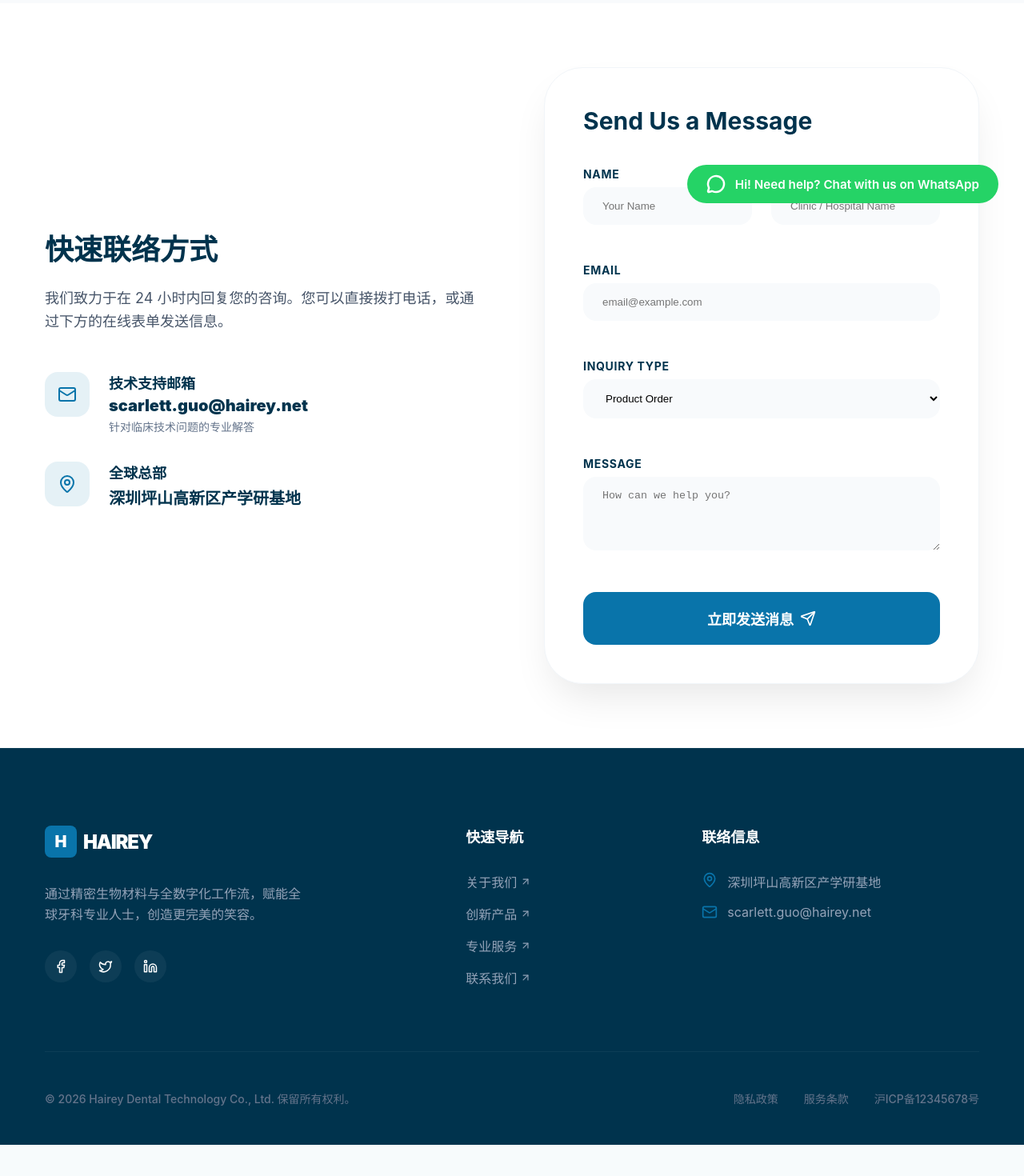
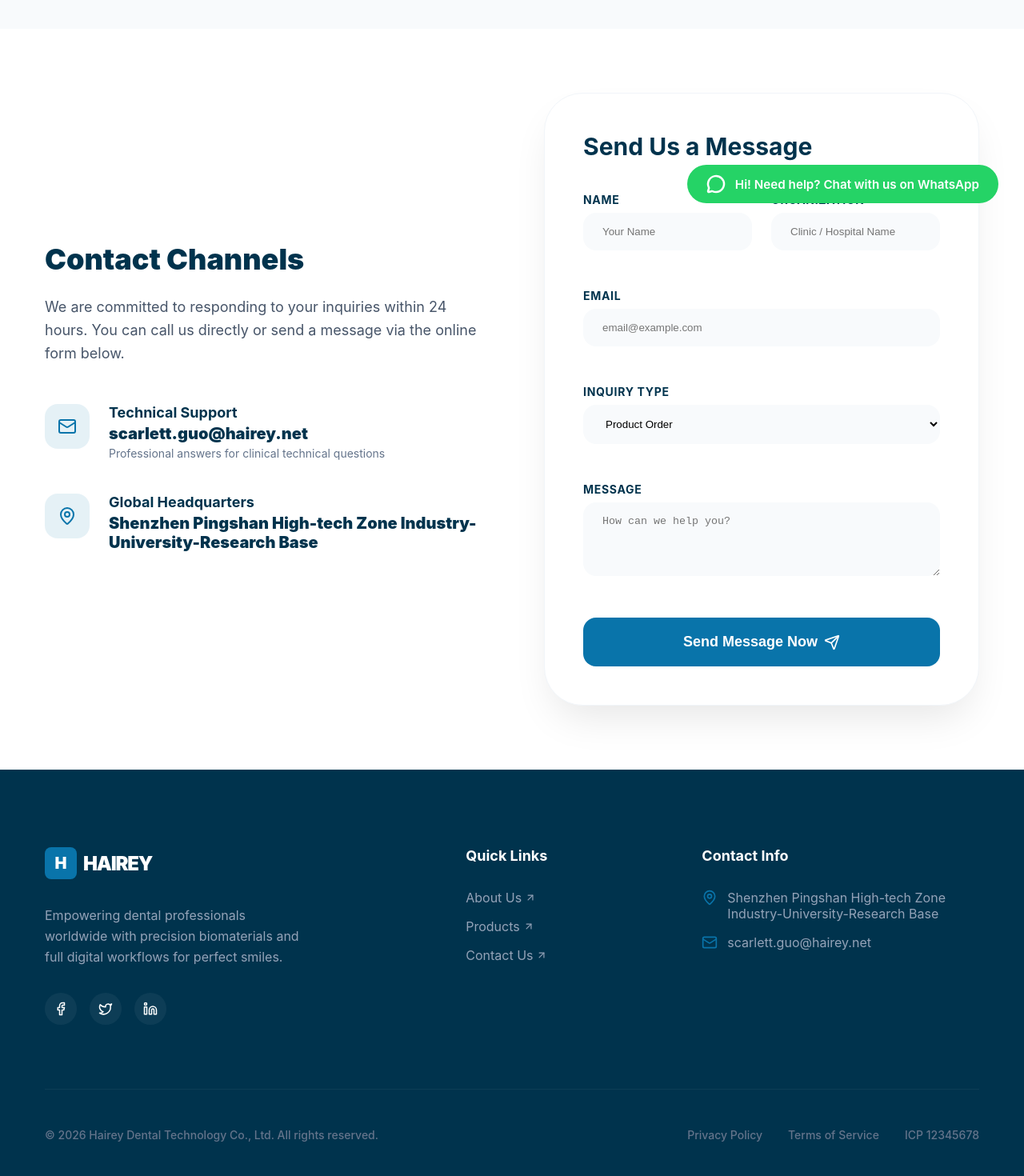
Before and after one commit to xingzhichen/hairey-web, a Next.js app: page /contact in a window 1280 px wide. Shown: the part 514-1984 px from the top of the page at 80% size. Before the commit the page ends 1945 px from the top, so only its background shows below. Built offline with nearby package versions, Linux system fonts and the light colour scheme.

Commit message:
feat: 将界面文本从中文翻译为英文

```diff
--- a/src/components/contact/ContactForm.tsx
+++ b/src/components/contact/ContactForm.tsx
@@ -157,14 +157,14 @@ export const ContactForm = () => {
         >
           {status === 'loading' ? (
             <>
-              <span>发送中...</span>
+              <span>Sending...</span>
               <Loader2 size={20} className="animate-spin" />
             </>
           ) : status === 'success' ? (
-            <span>已发送</span>
+            <span>Sent</span>
           ) : (
             <>
-              <span>立即发送消息</span>
+              <span>Send Message Now</span>
               <Send size={20} />
             </>
           )}
--- a/src/components/contact/ContactHeader.tsx
+++ b/src/components/contact/ContactHeader.tsx
@@ -18,10 +18,10 @@ export const ContactHeader = () => {
             animate={{ opacity: 1, y: 0 }}
             className={styles.heroTitleLight}
           >
-            联系 <span className={styles.textPrimary}>HAIREY</span>
+            Contact <span className={styles.textPrimary}>HAIREY</span>
           </motion.h1>
           <p className={styles.heroSubtitleLight}>
-            无论是技术咨询、产品订购还是寻求合作，我们的专家团队都将为您提供即时响应。
+            Whether for technical consultation, product ordering, or partnership inquiries, our expert team is ready to provide immediate response.
           </p>
         </div>
       </div>
--- a/src/components/contact/ContactInfo.tsx
+++ b/src/components/contact/ContactInfo.tsx
@@ -9,16 +9,16 @@ export const ContactInfo = () => {
   return (
     <div style={{ display: 'flex', flexDirection: 'column', gap: '3rem' }}>
       <div>
-        <h2 className={styles.sectionTitle}>快速联络方式</h2>
+        <h2 className={styles.sectionTitle}>Contact Channels</h2>
         <p className={styles.sectionDesc}>
-          我们致力于在 24 小时内回复您的咨询。您可以直接拨打电话，或通过下方的在线表单发送信息。
+          We are committed to responding to your inquiries within 24 hours. You can call us directly or send a message via the online form below.
         </p>
       </div>
 
       <div style={{ display: 'flex', flexDirection: 'column', gap: '2rem' }}>
         {[
-          { icon: Mail, title: '技术支持邮箱', content: 'scarlett.guo@hairey.net', sub: '针对临床技术问题的专业解答' },
-          { icon: MapPin, title: '全球总部', content: '深圳坪山高新区产学研基地', sub: '' },
+          { icon: Mail, title: 'Technical Support', content: 'scarlett.guo@hairey.net', sub: 'Professional answers for clinical technical questions' },
+          { icon: MapPin, title: 'Global Headquarters', content: 'Shenzhen Pingshan High-tech Zone Industry-University-Research Base', sub: '' },
         ].map((item, i) => (
           <motion.div
             key={i}
--- a/src/components/footer/Footer.tsx
+++ b/src/components/footer/Footer.tsx
@@ -19,7 +19,7 @@ export const Footer = () => {
               <span className={styles.brandText}>HAIREY</span>
             </Link>
             <p className={styles.description}>
-              通过精密生物材料与全数字化工作流，赋能全球牙科专业人士，创造更完美的笑容。
+              Empowering dental professionals worldwide with precision biomaterials and full digital workflows for perfect smiles.
             </p>
             <div className={styles.socialRow}>
               {[Facebook, Twitter, Linkedin].map((Icon, i) => (
@@ -32,23 +32,22 @@ export const Footer = () => {
 
           {/* Quick Links */}
           <div className={styles.column}>
-            <h4 className={styles.columnTitle}>快速导航</h4>
+            <h4 className={styles.columnTitle}>Quick Links</h4>
             <ul className={styles.linkList}>
-              <li><Link href="/about" className={styles.linkItem}>关于我们 <ArrowUpRight size={14} style={{ marginLeft: '0.25rem' }} /></Link></li>
-              <li><Link href="/product" className={styles.linkItem}>创新产品 <ArrowUpRight size={14} style={{ marginLeft: '0.25rem' }} /></Link></li>
-              <li><Link href="/service" className={styles.linkItem}>专业服务 <ArrowUpRight size={14} style={{ marginLeft: '0.25rem' }} /></Link></li>
-              <li><Link href="/contact" className={styles.linkItem}>联系我们 <ArrowUpRight size={14} style={{ marginLeft: '0.25rem' }} /></Link></li>
+              <li><Link href="/about" className={styles.linkItem}>About Us <ArrowUpRight size={14} style={{ marginLeft: '0.25rem' }} /></Link></li>
+              <li><Link href="/product" className={styles.linkItem}>Products <ArrowUpRight size={14} style={{ marginLeft: '0.25rem' }} /></Link></li>
+              <li><Link href="/contact" className={styles.linkItem}>Contact Us <ArrowUpRight size={14} style={{ marginLeft: '0.25rem' }} /></Link></li>
             </ul>
           </div>
 
 
           {/* Contact Info */}
           <div className={styles.column}>
-            <h4 className={styles.columnTitle}>联络信息</h4>
+            <h4 className={styles.columnTitle}>Contact Info</h4>
             <ul className={styles.linkList}>
               <li className={styles.contactItem}>
                 <MapPin size={20} className={styles.icon} />
-                <span>深圳坪山高新区产学研基地</span>
+                <span>Shenzhen Pingshan High-tech Zone Industry-University-Research Base</span>
               </li>
               <li className={styles.contactItem}>
                 <Mail size={20} className={styles.icon} />
@@ -60,11 +59,11 @@ export const Footer = () => {
 
         {/* Bottom Bar */}
         <div className={styles.bottomBar}>
-          <p>© {currentYear} Hairey Dental Technology Co., Ltd. 保留所有权利。</p>
+          <p>© {currentYear} Hairey Dental Technology Co., Ltd. All rights reserved.</p>
           <div className={styles.legalLinks}>
-            <a href="#" className={styles.legalLink}>隐私政策</a>
-            <a href="#" className={styles.legalLink}>服务条款</a>
-            <a href="#" className={styles.legalLink}>沪ICP备12345678号</a>
+            <a href="#" className={styles.legalLink}>Privacy Policy</a>
+            <a href="#" className={styles.legalLink}>Terms of Service</a>
+            <a href="#" className={styles.legalLink}>ICP 12345678</a>
           </div>
         </div>
       </div>
--- a/src/components/pages/Product.tsx
+++ b/src/components/pages/Product.tsx
@@ -18,12 +18,12 @@ export const Product = () => {
           <div style={{ background: 'var(--gradient-tech)', borderRadius: '3rem', padding: '4rem', color: 'white', position: 'relative', overflow: 'hidden' }}>
             <div style={{ position: 'absolute', top: 0, right: 0, width: '24rem', height: '24rem', backgroundColor: 'rgba(255,255,255,0.1)', borderRadius: '9999px', filter: 'blur(64px)', transform: 'translate(5rem, -5rem)' }} />
             <div style={{ position: 'relative', zIndex: 10, maxWidth: '42rem' }}>
-              <h2 style={{ fontSize: '2.5rem', fontWeight: 900, marginBottom: '2rem' }}>正在寻找定制化解决方案？</h2>
+              <h2 style={{ fontSize: '2.5rem', fontWeight: 900, marginBottom: '2rem' }}>Looking for Custom Solutions?</h2>
               <p style={{ fontSize: '1.25rem', color: 'rgba(255,255,255,0.8)', marginBottom: '3rem' }}>
-                我们的 OEM/ODM 团队可以根据您的特定临床需求，定制高性能材料与软件接口。
+                Our OEM/ODM team can tailor high-performance materials and software interfaces to your specific clinical needs.
               </p>
               <button style={{ backgroundColor: 'white', color: 'hsl(var(--primary))', padding: '1.25rem 2.5rem', borderRadius: '9999px', fontWeight: 900, fontSize: '1.125rem', border: 'none', cursor: 'pointer' }}>
-                咨询合作机会
+                Partner With Us
               </button>
             </div>
           </div>
--- a/src/components/product/ProductHeader.tsx
+++ b/src/components/product/ProductHeader.tsx
@@ -14,9 +14,9 @@ export const ProductHeader = () => {
           animate={{ opacity: 1, y: 0 }}
           style={{ maxWidth: '48rem' }}
         >
-          <h1 className={styles.heroTitleLight}>产品中心</h1>
+          <h1 className={styles.heroTitleLight}>Product Center</h1>
           <p className={styles.heroSubtitleLight} style={{ marginLeft: 0 }}>
-            我们提供覆盖从诊断、设计到生产的全链路数字化牙科产品。每一件产品都经过严格的临床验证，旨在为牙科医生提供最高效的工具。
+            We provide full-link digital dental products covering diagnosis, design, and production. Every product is rigorously clinically verified to provide dentists with the most efficient tools.
           </p>
         </motion.div>
       </div>
```
Also changed, not shown: src/components/product/ProductList.tsx (+9 -9 lines).
